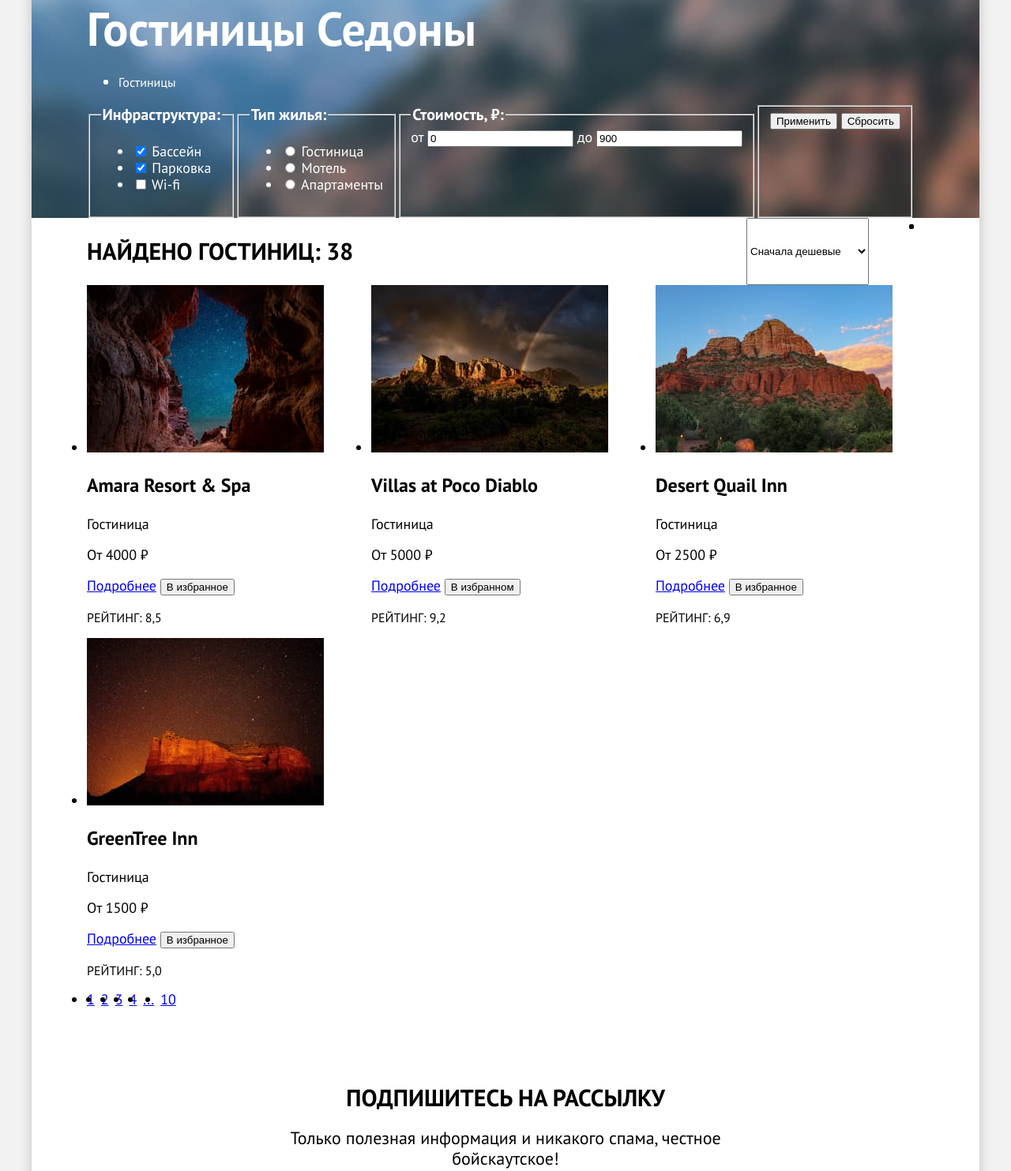
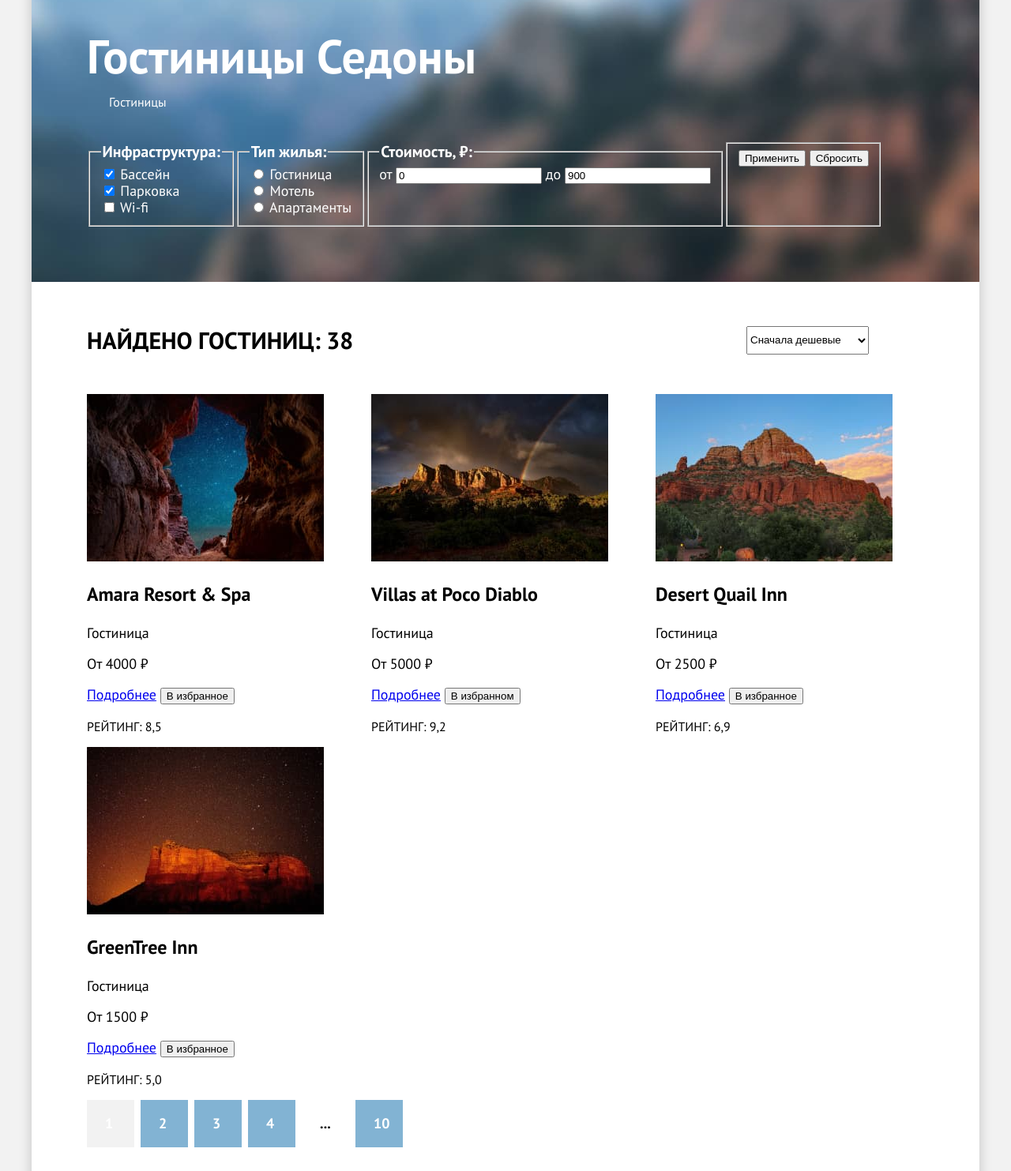
Before and after one commit to htmlacademy-htmlcss/2096203-sedona-35, a plain HTML site: page catalog.html in a window 1280 px wide. Shown: the part 73-1556 px from the top of the page at 79% size. Drawn offline with Linux system fonts and the light colour scheme.

Commit message:
Добавляет сетки компонентов на флексах

```diff
--- a/catalog.html
+++ b/catalog.html
@@ -213,7 +213,7 @@
         <section class="pagination">
           <ul class="pagination-list">
             <li class="pagination-item">
-              <a class="pagination-link" href="#">
+              <a class="pagination-link first-pagination-link" href="#">
                 1
               </a>
             </li>
--- a/styles/styles.css
+++ b/styles/styles.css
@@ -164,6 +164,7 @@ body {
   display: flex;
   flex-wrap: wrap;
   list-style-type: none;
+  list-style-type: none;
 }
 
 .advantages-item:not(.advantages-item-large) {
@@ -329,6 +330,8 @@ body {
   background-position: center;
   padding-left: 70px;
   padding-right: 70px;
+  padding-top: 35px;
+  padding-bottom: 70px;
 }
 
 .inner-title {
@@ -337,6 +340,7 @@ body {
   line-height: 78px;
   margin: 0;
   padding: 0;
+  margin-bottom: 8px;
 }
 
 .current-link {
@@ -345,6 +349,21 @@ body {
 
 .breadcrumbs-list {
   display: flex;
+  flex-wrap: wrap;
+  list-style-type: none;
+  margin: 0;
+  padding: 0;
+  margin-bottom: 40px;
+}
+
+.breadcrumbs-item {
+  margin-right: 28px;
+}
+
+.catalog-filter-list {
+  list-style-type: none;
+  margin: 0;
+  padding: 0;
 }
 
 .catalog-filter-title {
@@ -357,6 +376,8 @@ body {
   display: flex;
   padding-left: 70px;
   padding-right: 70px;
+  padding-top: 56px;
+  padding-bottom: 50px;
 }
 
 .hotel-searching-title {
@@ -364,6 +385,8 @@ body {
   font-size: 30px;
   line-height: 36px;
   text-transform: uppercase;
+  margin: 0;
+  padding: 0;
   margin-right: auto;
 }
 
@@ -377,6 +400,7 @@ body {
   flex-wrap: wrap;
   margin: 0;
   padding: 0;
+  list-style-type: none;
 }
 
 .searching-results-item {
@@ -407,6 +431,7 @@ body {
   display: flex;
   margin: 0;
   padding: 0;
+  list-style-type: none;
 }
 
 .catalog-filter {
@@ -425,10 +450,38 @@ body {
   padding: 0;
   padding-left: 70px;
   padding-right: 70px;
+  list-style-type: none;
+  padding-bottom: 80px;
 }
 
 .pagination-item {
   margin-right: 8px;
+}
+
+.pagination-item:last-child {
+  margin-right: 0;
+}
+
+.pagination-link {
+  display: block;
+  box-sizing: border-box;
+  width: 60px;
+  height: 60px;
+  padding: 12px 23px;
+  font-weight: 700;
+  line-height: 36px;
+  background-color: #82B3D3;
+  color: #FFFFFF;
+  text-decoration: none;
+}
+
+.first-pagination-link {
+  background-color: #F2F2F2;
+}
+
+.pagination-dots {
+  background-color: #FFFFFF;
+  color: #000000;
 }
 
 .page-footer {
@@ -443,6 +496,7 @@ body {
 
 .social-list {
   display: flex;
+  flex-wrap: wrap;
   padding: 0;
   margin: 0;
   list-style-type: none;
```
